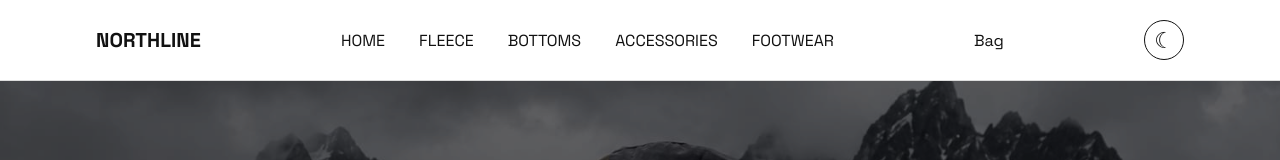
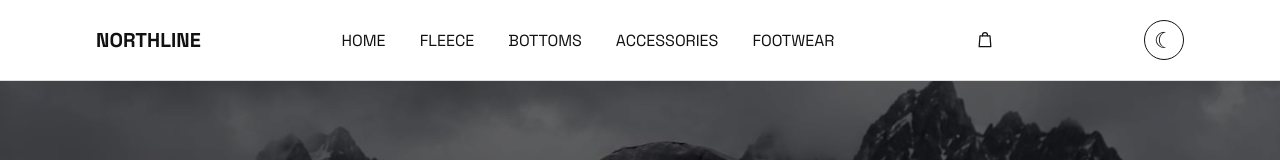
Before and after one commit to Ron-TakigaMaku/northline-react, a React (Vite) app in the folder northline-react/: page / in a window 1280 px wide. Shown: the top 160 px of the page. Built offline with nearby package versions, Linux system fonts and the light colour scheme.

Commit message:
fix:logo cart in header

```diff
--- a/northline-react/src/components/layout/Header.jsx
+++ b/northline-react/src/components/layout/Header.jsx
@@ -35,7 +35,24 @@ function Header({ cartCount = 0 }) {
 						</ul>
 					</nav>
 					<Link to='/cart' className='header__cart' aria-label='Open cart'>
-						Bag {cartCount > 0 ? `(${cartCount})` : ''}
+						<svg
+							className='header__cart-icon'
+							width='20'
+							height='20'
+							viewBox='0 0 24 24'
+							fill='none'
+							stroke='currentColor'
+							strokeWidth='1.5'
+							strokeLinecap='round'
+							strokeLinejoin='round'
+							aria-hidden='true'
+						>
+							<path d='M6 7h12l1 13H5L6 7z' />
+							<path d='M9 7V6a3 3 0 0 1 6 0v1' />
+						</svg>
+						<span className='header__cart-text'>
+							{cartCount > 0 ? `(${cartCount})` : ''}
+						</span>
 					</Link>
 					<button
 						className='header__theme-toggle'
--- a/northline-react/src/styles/layout/_header.scss
+++ b/northline-react/src/styles/layout/_header.scss
@@ -27,6 +27,16 @@
 		font-size: 20px;
 		font-weight: 700;
 		text-transform: uppercase;
+	}
+
+	&__cart {
+		align-items: center;
+		display: inline-flex;
+		gap: 0.5rem;
+	}
+
+	&__cart-icon {
+		flex-shrink: 0;
 	}
 
 	&__list {
```
